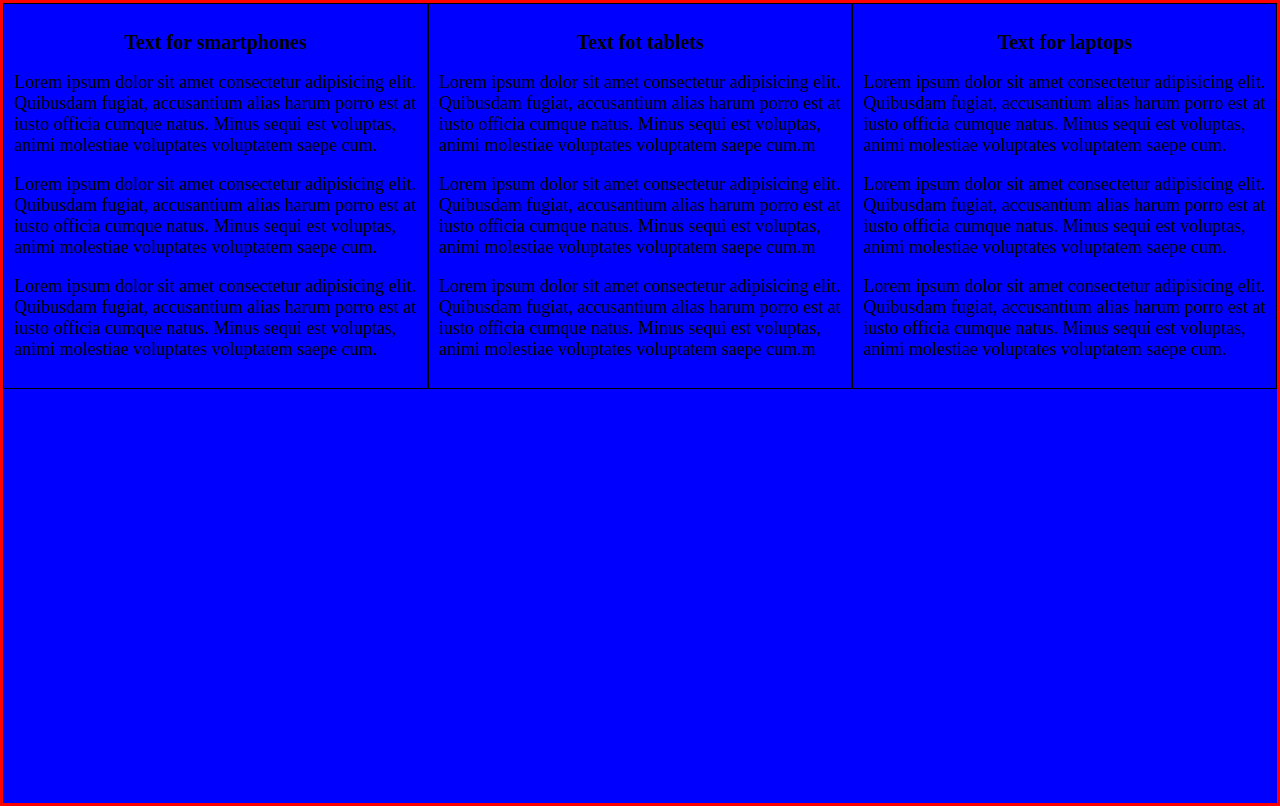
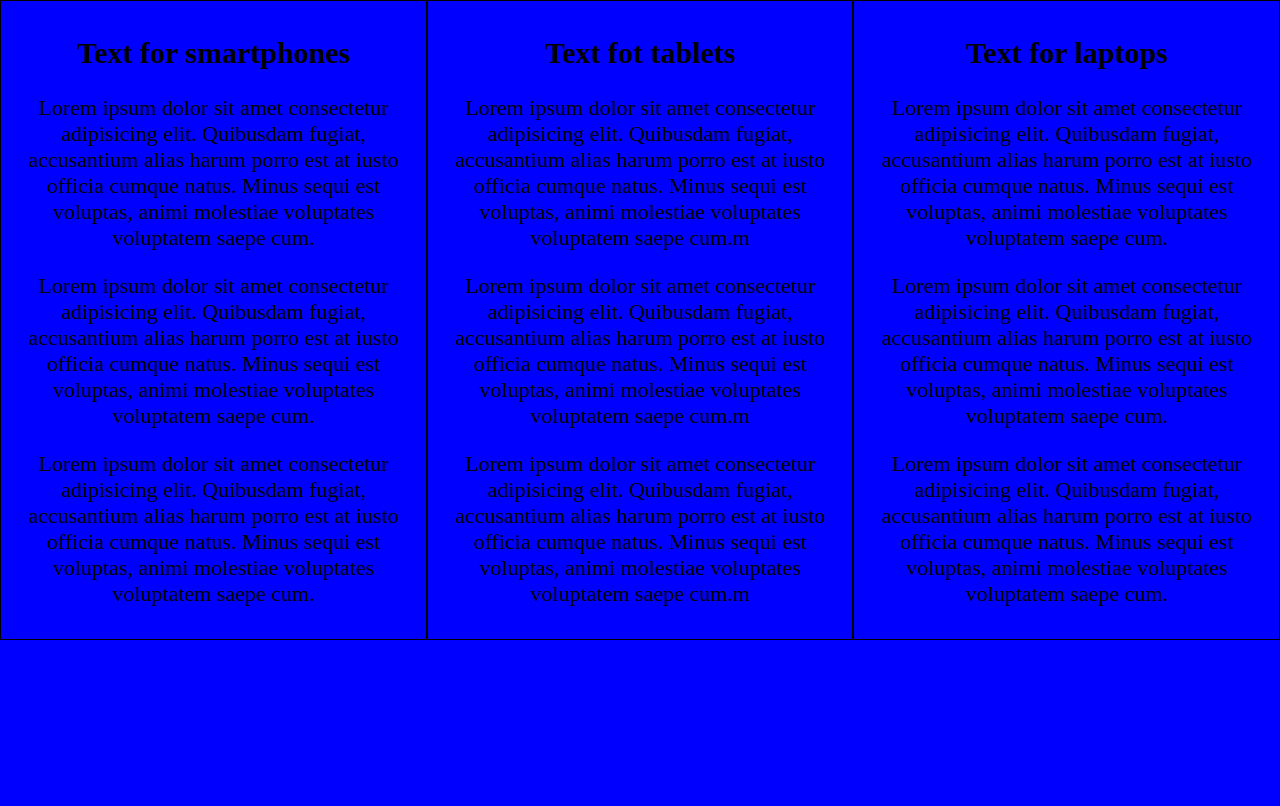
Before and after one commit to AlejoVE/responsive, a plain HTML site: page index.html in a window 1280 px wide. Drawn offline with Linux system fonts and the light colour scheme.

Commit message:
Complete medium screen media queries

```diff
--- a/index.html
+++ b/index.html
@@ -8,7 +8,7 @@
 	</head>
 	<body>
 		<main class="main">
-			<div class="container" id="small">
+			<div class="container col-1" id="small">
 				<h2>Text for smartphones</h2>
 				<p>
 					Lorem ipsum dolor sit amet consectetur adipisicing elit.
@@ -29,7 +29,7 @@
 					voluptates voluptatem saepe cum.
 				</p>
 			</div>
-			<div class="container" id="medium">
+			<div class="container col-2" id="medium">
 				<h2>Text fot tablets</h2>
 				<p>
 					Lorem ipsum dolor sit amet consectetur adipisicing elit.
@@ -50,7 +50,7 @@
 					voluptates voluptatem saepe cum.m
 				</p>
 			</div>
-			<div class="container" id="large">
+			<div class="container col-3" id="large">
 				<h2>Text for laptops</h2>
 				<p>
 					Lorem ipsum dolor sit amet consectetur adipisicing elit.
--- a/style.css
+++ b/style.css
@@ -2,35 +2,51 @@ body {
     background-color: red;
 }
 
-
-
-
-
 h2 {
+    text-align: center;
     font-size: 20px;
 }
 
 .p {
-    font-size: 20px;
+    font-size: 12px;
     text-align: center;
 }
 
 .container {
-    justify-content: center;
+    text-align: center;
     border: 1px solid black;
 }
 
-@media only screen and (min-width: 300px) {
+@media only screen and (min-width: 414px) {
     body {
       background-color: green;
     }
 
     h2 {
-        font-size: 30px;
+        font-size: 25px;
     }
 
     p {
-        font-size: 21px;
+        font-size: 18px;
+    }
+
+    .col-1 {
+        width: 66%;
+        height: auto;
+    }
+
+    .col-2 {
+        width: 33%;
+    }
+
+    .col-3 {
+        width: 100%;
+    }
+
+    .main {
+        display: flex;
+        flex-direction: row;
+        flex-wrap: wrap;
     }
 
 
@@ -49,7 +65,6 @@ h2 {
         flex-wrap: nowrap;
         justify-content: space-between;
         align-items: flex-start;
-        border: 3px solid red;
         height: 100vh;
     }
 
@@ -61,14 +76,11 @@ h2 {
 
 
     p {
-        font-size: 18px;
+        font-size: 22px;
     }
 
     h2 {
-        text-align: center;
-        font-size: 20px;
+        font-size: 30px;
     }
 
-
-
-  }
+}
```
